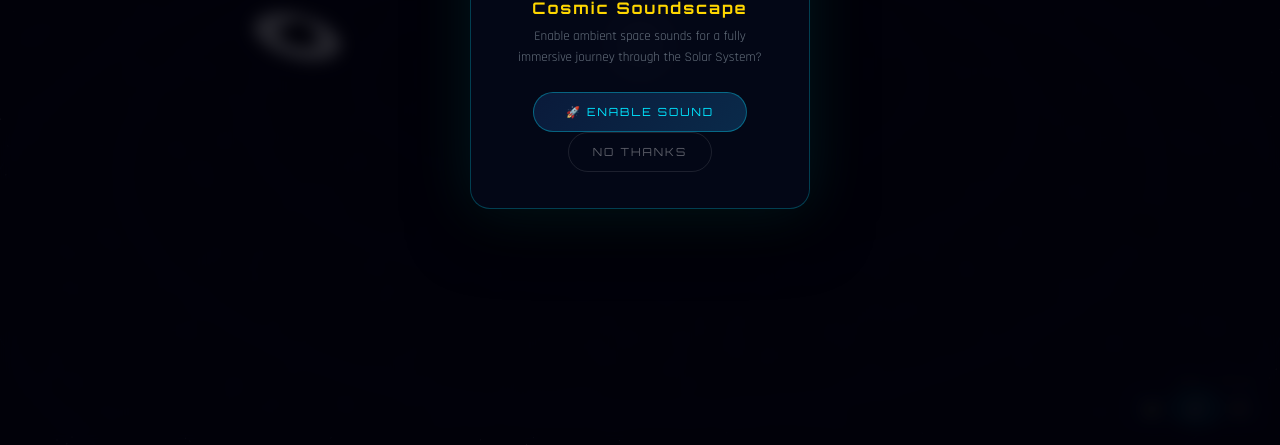
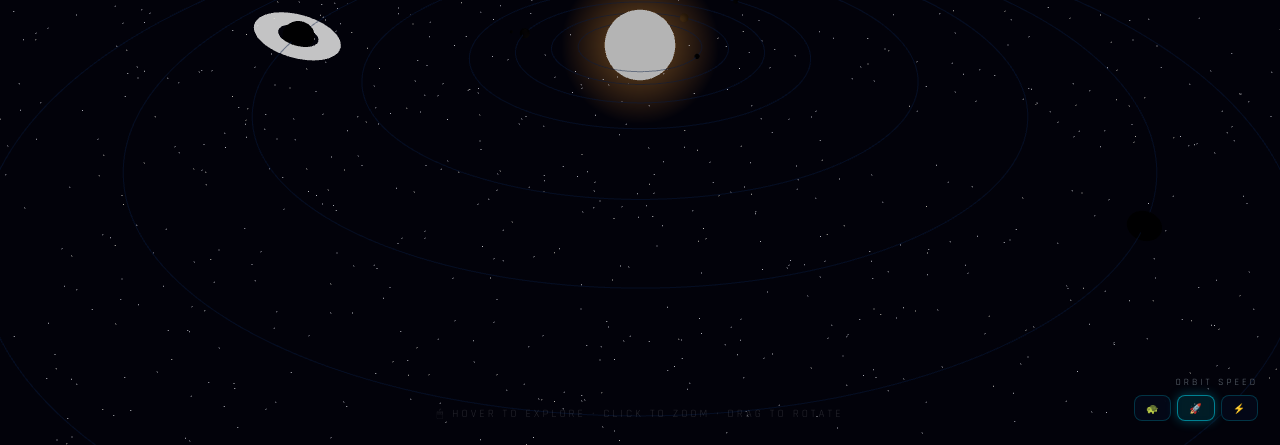
Before and after one commit to subashkonar13/solar-system-explorer, a plain HTML site: page index.html in a window 1280 px wide. Shown: the part 355-800 px from the top of the page. Drawn offline with nearby package versions, Linux system fonts and the light colour scheme.

Commit message:
Update index.html

```diff
--- a/index.html
+++ b/index.html
@@ -251,64 +251,9 @@ canvas{display:block;position:fixed;inset:0;z-index:0}
   50%{height:13px}
 }
 
-/* ─── AUDIO UNLOCK OVERLAY ─── */
-#audio-unlock{
-  position:fixed;inset:0;z-index:8000;
-  display:flex;flex-direction:column;align-items:center;justify-content:center;
-  background:rgba(2,2,10,.82);backdrop-filter:blur(8px);
-  transition:opacity .6s ease;
-}
-#audio-unlock.gone{opacity:0;pointer-events:none}
-.au-card{
-  background:rgba(4,8,24,.95);
-  border:1px solid rgba(0,229,255,.25);
-  border-radius:20px;padding:36px 44px;
-  text-align:center;max-width:340px;
-  box-shadow:0 0 60px rgba(0,229,255,.1),0 20px 60px rgba(0,0,0,.7);
-}
-.au-icon{font-size:3.2rem;margin-bottom:14px;
-  filter:drop-shadow(0 0 16px rgba(255,215,0,.4))}
-.au-title{
-  font-family:'Orbitron',sans-serif;font-size:1rem;font-weight:700;
-  color:var(--gold);letter-spacing:2px;margin-bottom:8px;
-}
-.au-sub{font-size:.82rem;color:var(--muted);line-height:1.6;margin-bottom:24px}
-.au-yes{
-  display:inline-block;padding:12px 32px;
-  background:linear-gradient(135deg,#0a1a3a,#0a2a4a);
-  border:1px solid rgba(0,229,255,.35);
-  border-radius:30px;color:var(--teal);
-  font-family:'Orbitron',sans-serif;font-size:.7rem;
-  letter-spacing:2px;cursor:pointer;text-transform:uppercase;
-  transition:background .2s,box-shadow .2s;margin:0 6px;
-}
-.au-yes:hover{background:linear-gradient(135deg,#1a2a5a,#0a3a6a);box-shadow:0 0 20px rgba(0,229,255,.3)}
-.au-no{
-  display:inline-block;padding:12px 24px;
-  background:transparent;
-  border:1px solid rgba(255,255,255,.1);
-  border-radius:30px;color:rgba(255,255,255,.35);
-  font-family:'Orbitron',sans-serif;font-size:.7rem;
-  letter-spacing:2px;cursor:pointer;text-transform:uppercase;
-  transition:border-color .2s,color .2s;margin:0 6px;
-}
-.au-no:hover{border-color:rgba(255,255,255,.25);color:rgba(255,255,255,.55)}
 </style>
 </head>
 <body>
-
-<!-- Audio Unlock Prompt -->
-<div id="audio-unlock">
-  <div class="au-card">
-    <div class="au-icon">🔊</div>
-    <div class="au-title">Cosmic Soundscape</div>
-    <div class="au-sub">Enable ambient space sounds for a fully immersive journey through the Solar System?</div>
-    <div>
-      <button class="au-yes" onclick="unlockAudio(true)">🚀 Enable Sound</button>
-      <button class="au-no" onclick="unlockAudio(false)">No thanks</button>
-    </div>
-  </div>
-</div>
 
 <!-- Sound Toggle Button -->
 <button id="snd-btn" onclick="toggleSound()" title="Toggle cosmic sound">
@@ -1248,14 +1193,23 @@ function buildAudio(){
   updateSoundBtn(true);
 }
 
-function unlockAudio(enable){
-  const overlay = document.getElementById('audio-unlock');
-  overlay.classList.add('gone');
-  if(enable){
-    soundEnabled = true;
-    buildAudio();
-  }
+// ── AUTO-START AUDIO on first user gesture (browser autoplay policy) ──
+// Audio context can only be created/resumed after a user interaction.
+// We listen once for any click, keydown, or touchstart and silently start.
+let audioStarted = false;
+function tryStartAudio(){
+  if(audioStarted) return;
+  audioStarted = true;
+  soundEnabled = true;
+  buildAudio();
+  // Remove all listeners after first trigger
+  ['click','keydown','touchstart'].forEach(e=>
+    window.removeEventListener(e, tryStartAudio));
 }
+['click','keydown','touchstart'].forEach(e=>
+  window.addEventListener(e, tryStartAudio, {once:true, passive:true}));
+
+function unlockAudio(){} // no-op kept for safety
 
 function toggleSound(){
   if(!audioCtx && !soundEnabled){ buildAudio(); soundEnabled=true; return; }
```
